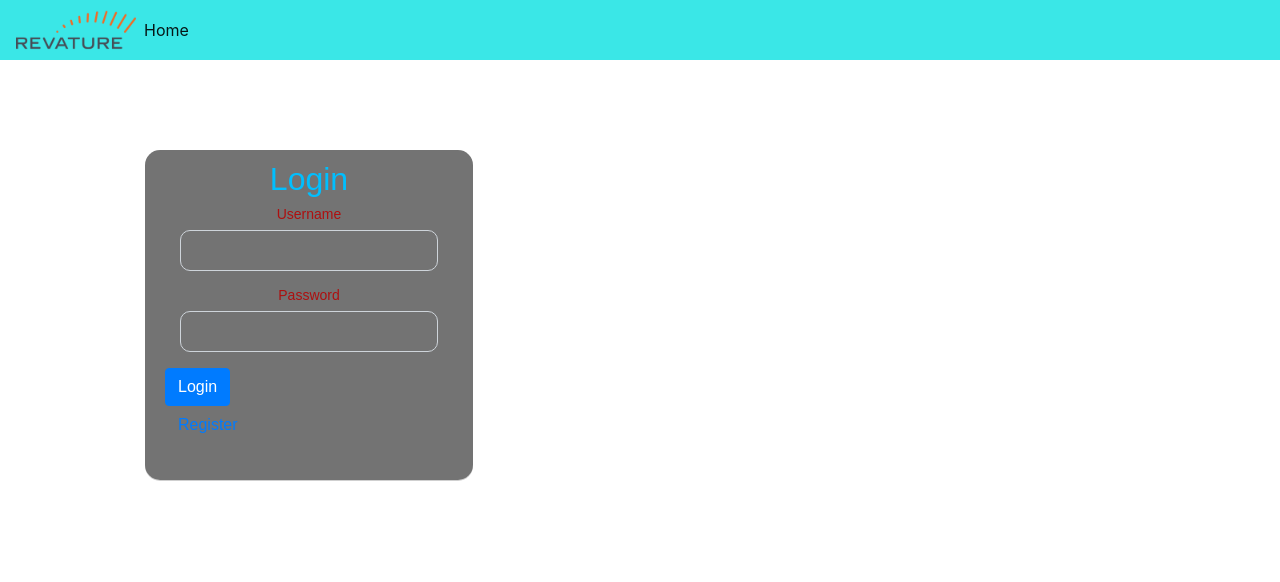
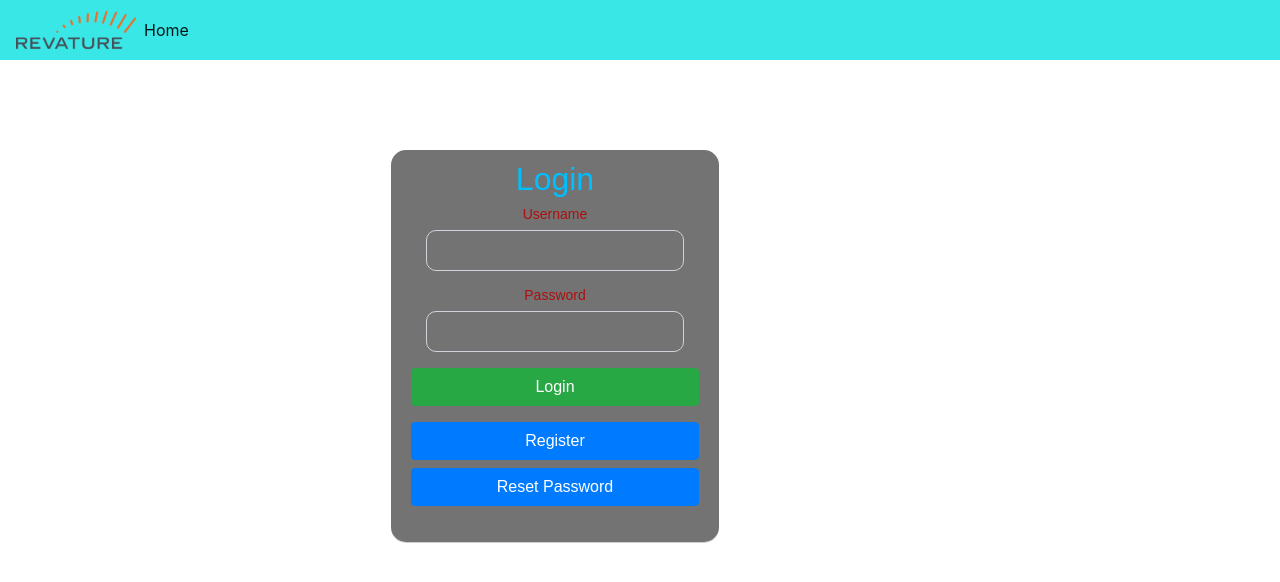
Before and after one commit to LearningNewTechnology/Project2Front, an Angular app: page /login in a window 1280 px wide. Shown: the top 582 px of the page. Built offline with nearby package versions, Linux system fonts and the light colour scheme.

Commit message:
user edit password

```diff
--- a/src/app/app-routing.module.ts
+++ b/src/app/app-routing.module.ts
@@ -7,6 +7,7 @@ import {EditUserComponent} from './edit-user/edit-user.component';
 import { AuthguardService } from './services/authguard.service';
 import { ViewInfoComponent } from './view-info/view-info.component';
 import { ViewSearchResultComponent } from './view-search-result/view-search-result.component';
+import { ResetComponent } from './reset/reset.component';
 
 const routes: Routes = [
   {path: '', pathMatch: 'full', redirectTo: 'login'},
@@ -16,7 +17,9 @@ const routes: Routes = [
   {path: 'viewSearchResult', component:ViewSearchResultComponent},
   {path: 'home', component:HomeComponent, canActivate: [AuthguardService]},
   {path: 'viewInfo', component:ViewInfoComponent},
-  {path: '**', redirectTo: 'login'}
+  {path: 'reset', component:ResetComponent},
+  {path: '**', redirectTo: 'login'},
+
 ];
 
 @NgModule({
--- a/src/app/app.module.ts
+++ b/src/app/app.module.ts
@@ -14,7 +14,8 @@ import { HomeComponent } from './home/home.component';
 import {ReactiveFormsModule} from '@angular/forms';
 import { EditUserComponent } from './edit-user/edit-user.component'
 import { ViewInfoComponent } from './view-info/view-info.component';
-import { ViewSearchResultComponent } from './view-search-result/view-search-result.component'
+import { ViewSearchResultComponent } from './view-search-result/view-search-result.component';
+import { ResetComponent } from './reset/reset.component'
 
 @NgModule({
   declarations: [
@@ -25,7 +26,8 @@ import { ViewSearchResultComponent } from './view-search-result/view-search-resu
     HomeComponent,
     EditUserComponent,
     ViewInfoComponent,
-    ViewSearchResultComponent
+    ViewSearchResultComponent,
+    ResetComponent
   ],
   imports: [
     BrowserModule,
--- a/src/app/edit-user/edit-user.component.html
+++ b/src/app/edit-user/edit-user.component.html
@@ -19,6 +19,12 @@
 
 
 <form [formGroup]="editForm" (ngSubmit)="onSubmit()" class="pt-100" enctype="multipart/form-data" >
+  <div class="row justify-content-center">
+      <div class="form-group col-4">
+        <label class="font-weight-bolder">Profile Picture</label>
+        <input type="file" formControlName="profilePic" class="form-control" (change)="fileSelected($event)" >
+      </div>
+    </div>
   <div class="row justify-content-center">
     <div class="form-group col-4">
       <label class="font-weight-bolder">Username</label>
@@ -44,11 +50,12 @@
     </div>
   </div>
   <div class="row justify-content-center">
-    <div class="form-group col-4">
-      <label class="font-weight-bolder">Profile Picture</label>
-      <input type="file" formControlName="profilePic" class="form-control" (change)="fileSelected($event)" >
+      <div class="form-group col-4">
+        <label class="font-weight-bolder">Password</label>
+        <input type="text" formControlName="password" class="form-control" required>
+      </div>
     </div>
-  </div>
+
   <div class="row justify-content-center">
     <div class="form-group col-4">
       <button type="submit" class="btn btn-success btn-block">Update</button>
--- a/src/app/edit-user/edit-user.component.ts
+++ b/src/app/edit-user/edit-user.component.ts
@@ -30,7 +30,8 @@ export class EditUserComponent implements OnInit {
       email: [''],
       firstName: [''],
       lastName: [''],
-      profilePic :['']
+      profilePic :[''],
+      password: ['']
     });
 
 
@@ -64,6 +65,9 @@ export class EditUserComponent implements OnInit {
     if (this.editForm.value["lastName"] != ""){
       formData.append('lastName', this.editForm.get('lastName').value);
     }
+    if (this.editForm.value["password"] != ""){
+      formData.append('password', this.editForm.get('password').value);
+    }
 
     if (this.editForm.value["profilePic"] != ""){
       formData.append('file', this.selectedFile, this.selectedFile.name);
--- a/src/app/login/login.component.html
+++ b/src/app/login/login.component.html
@@ -40,7 +40,7 @@
   </div>
 </div> -->
 
-<div class="container">
+<div class="container row justify-content-center">
   <div class="row">
     <form [formGroup]="loginForm" class="form-login">
       <h2 class="text-center" id="loginHead">Login</h2>
@@ -61,8 +61,9 @@
         </div>
       </div>
       <div class="form-group">
-        <button class="btn btn-primary btn-md" (click)="onLogin()" id="submit_button">Login</button><br />
-        <a routerLink="/register" class="btn btn-link">Register</a>
+        <button class="btn btn-success btn-md btn-block" (click)="onLogin()" id="submit_button">Login</button><br />
+        <a routerLink="/register" class="btn btn-primary btn-block">Register</a>
+        <a routerLink="/reset" class="btn btn-primary btn-block">Reset Password</a>
       </div>
     </form>
     <div>
--- a/src/app/register/register.component.html
+++ b/src/app/register/register.component.html
@@ -1,10 +1,11 @@
-<div class="container">
+<div class="container row justify-content-center">
   <div class="row">
     <div class="col-md-12 text-center">
       <h1>New User Registration</h1>
     </div>
     <form [formGroup]="registerForm">
       <div class="col-md-12 text-center form-group">
+        <label>Username</label><br>
         <input type="text" placeholder="Username" formControlName="username"
           [ngClass]="{ 'is-invalid': submitted && f.username.errors }" /> <br />
         <div *ngIf="submitted && f.username.errors" class="invalid-feedback">
@@ -12,6 +13,7 @@
         </div>
       </div>
       <div class="col-md-12 text-center form-group">
+          <label>Email</label><br>
         <input type="text" placeholder="Email" formControlName="email"
           [ngClass]="{ 'is-invalid': submitted && f.email.errors }" /> <br />
         <div *ngIf="submitted && f.email.errors" class="invalid-feedback">
@@ -20,6 +22,7 @@
         </div>
       </div>
       <div class="col-md-12 text-center form-group">
+        <label>First Name</label><br>
         <input type="text" placeholder="First Name" formControlName="firstName"
           [ngClass]="{ 'is-invalid': submitted && f.firstName.errors }" /> <br />
         <div *ngIf="submitted && f.firstName.errors" class="invalid-feedback">
@@ -27,6 +30,7 @@
         </div>
       </div>
       <div class="col-md-12 text-center form-group">
+        <label>Last Name</label><br>
         <input type="text" placeholder="Last Name" formControlName="lastName"
           [ngClass]="{ 'is-invalid': submitted && f.lastName.errors }" /> <br />
         <div *ngIf="submitted && f.lastName.errors" class="invalid-feedback">
@@ -34,6 +38,7 @@
         </div>
       </div>
       <div class="col-md-12 text-center form-group">
+        <label>Password</label><br>
         <input type="text" placeholder="Password" formControlName="password"
           [ngClass]="{ 'is-invalid': submitted && f.lastName.errors }" /> <br />
         <div *ngIf="submitted && f.password.errors" class="invalid-feedback">
@@ -42,7 +47,8 @@
           <div *ngIf="f.password.errors.maxlength">Password must be at most 20 characters</div>
         </div>
       </div>
-      <button class="btn btn-md" id="register_button" (click)="registerUser()">Register</button>
+      <button class=" btn btn-success btn-block" id="register_button" (click)="registerUser()">Register</button>
+      <a routerLink="/home" class="btn btn-primary btn-block">Cancel</a>
     </form>
   </div>
 </div>
--- /dev/null
+++ b/src/app/reset/reset.component.html
@@ -0,0 +1,3 @@
+<p>
+  reset works!
+</p>
--- /dev/null
+++ b/src/app/reset/reset.component.ts
@@ -0,0 +1,16 @@
+import { Component, OnInit } from '@angular/core';
+import { Router } from '@angular/router';
+
+@Component({
+  selector: 'app-reset',
+  templateUrl: './reset.component.html',
+  styleUrls: ['./reset.component.css']
+})
+export class ResetComponent implements OnInit {
+
+  constructor() { }
+
+  ngOnInit() {
+  }
+
+}
```
Also changed, not shown: src/app/reset/reset.component.css (added), 1 other file (tests, documents, lock files or other folders).
